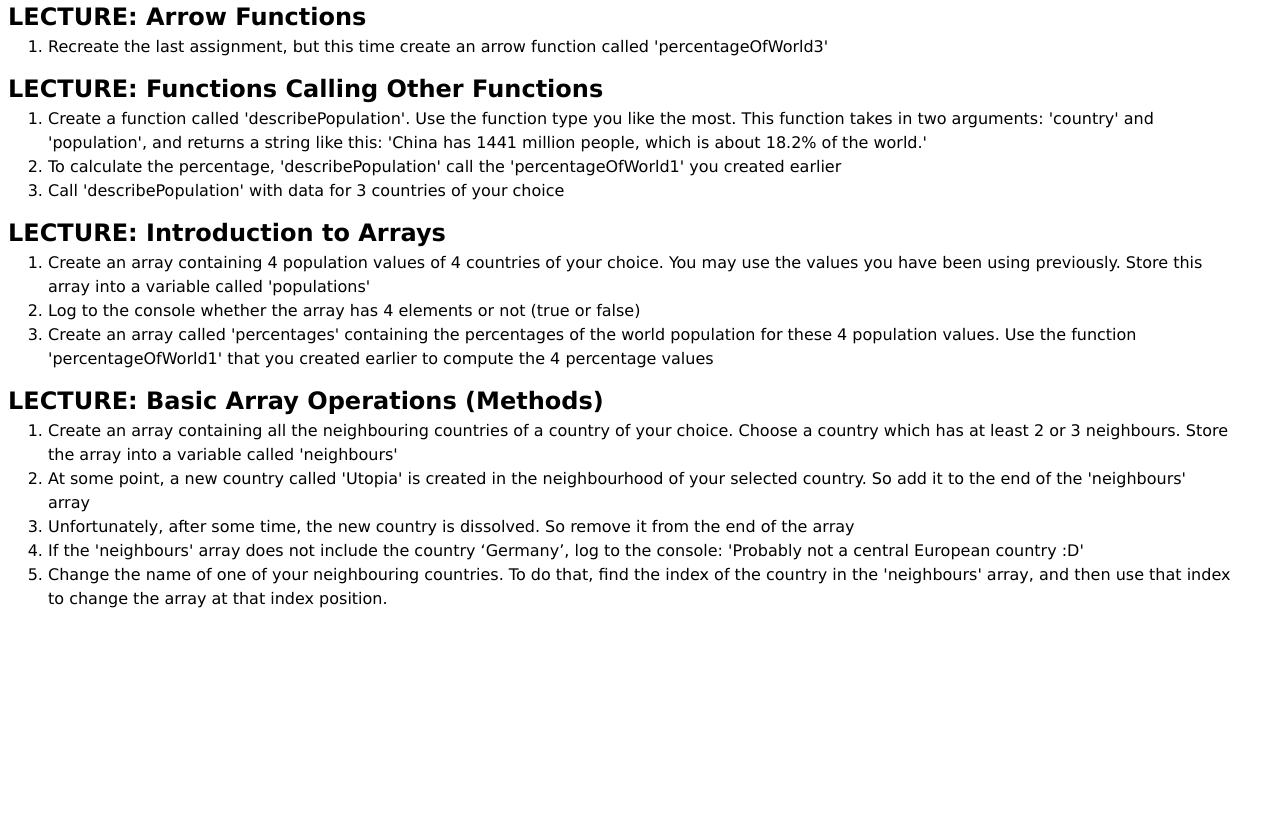
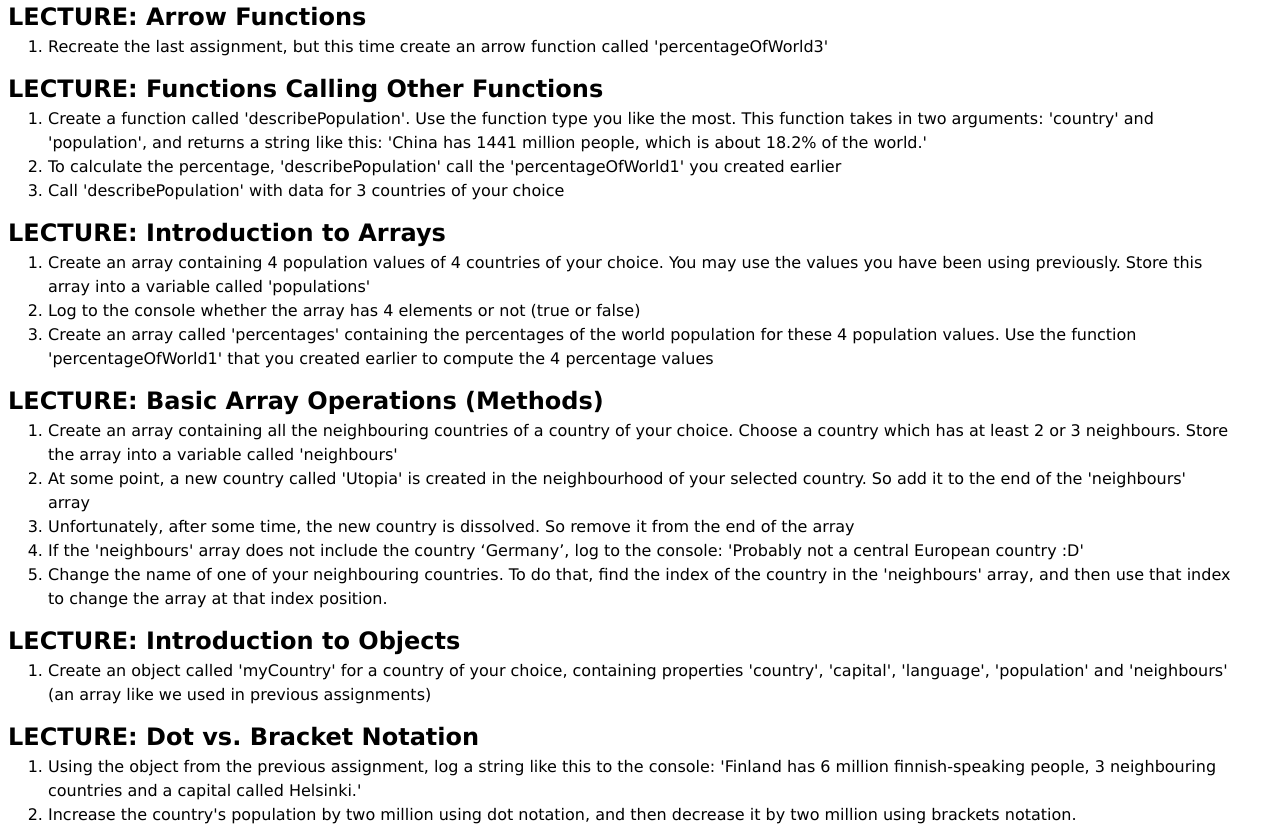
Before and after one commit to PRCWebDev/learning-javascript, a plain HTML site: page js-assignments/02-fundamentals-part-2/index.html in a window 1280 px wide. Shown: the part 349-1176 px from the top of the page. Before the commit the page ends 960 px from the top, so only its background shows below. Drawn offline with Linux system fonts and the light colour scheme.

Commit message:
completed 2 assignments for the Objects lectures

```diff
--- a/js-assignments/02-fundamentals-part-2/assignments.js
+++ b/js-assignments/02-fundamentals-part-2/assignments.js
@@ -1,5 +1,5 @@
 "use strict";
-// /*
+
 ////////////////////////////////////
 // LECTURE: Functions
 function describeCountry(country, population, capitalCity) {
@@ -78,7 +78,6 @@ console.log(percentages);
 //   percentageOfWorld1(populations[3]),
 // ];
 // console.log(percentages);
-// */
 
 ////////////////////////////////////
 // LECTURE: Basic Array Operations (Methods)
@@ -97,3 +96,25 @@ neighbours[neighbours.length - 1] = "Russia"; // selects the last value of the a
 // or
 // neighbours[neighbours.indexOf("Ukraine")] = "Russia";
 console.log(neighbours);
+
+////////////////////////////////////
+// LECTURE: Introduction to Objects
+const myCountry = {
+  country: "Romania",
+  capital: "Bucharest",
+  language: "romanian",
+  population: 19,
+  neighbours: ["Bulgaria", "Serbia", "Hungary", "Moldova", "Ukraine"],
+};
+console.log(myCountry);
+
+////////////////////////////////////
+// LECTURE: Dot vs. Bracket Notation
+console.log(
+  `${myCountry.country} has ${myCountry.population} million ${myCountry.language}-speaking people, ${myCountry.neighbours.length} neighbouring countries and a capital called ${myCountry.capital}.`
+);
+myCountry.population += 2;
+console.log(myCountry.population);
+
+myCountry["population"] -= 2;
+console.log(myCountry.population);
--- a/js-assignments/02-fundamentals-part-2/index.html
+++ b/js-assignments/02-fundamentals-part-2/index.html
@@ -118,6 +118,28 @@
       </li>
     </ol>
 
+    <h2>LECTURE: Introduction to Objects</h2>
+    <ol>
+      <li>
+        Create an object called 'myCountry' for a country of your choice,
+        containing properties 'country', 'capital', 'language', 'population' and
+        'neighbours' (an array like we used in previous assignments)
+      </li>
+    </ol>
+
+    <h2>LECTURE: Dot vs. Bracket Notation</h2>
+    <ol>
+      <li>
+        Using the object from the previous assignment, log a string like this to
+        the console: 'Finland has 6 million finnish-speaking people, 3
+        neighbouring countries and a capital called Helsinki.'
+      </li>
+      <li>
+        Increase the country's population by two million using dot notation, and
+        then decrease it by two million using brackets notation.
+      </li>
+    </ol>
+
     <script src="script.js"></script>
     <script src="assignments.js"></script>
   </body>
```
